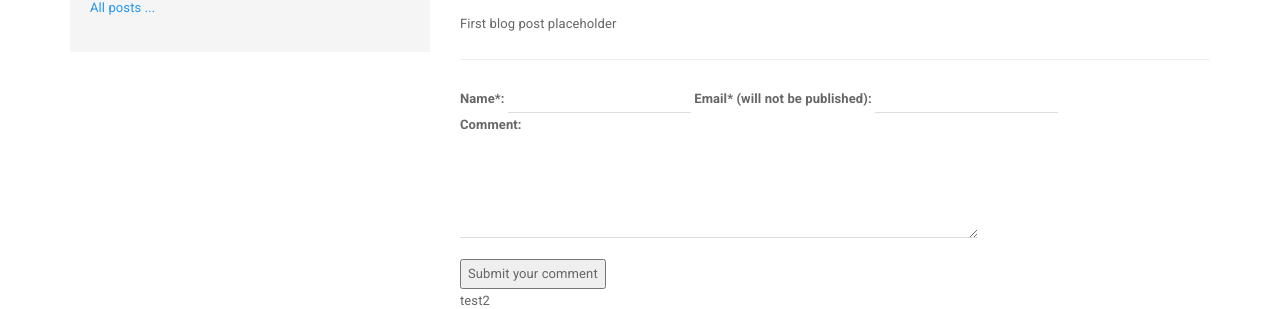
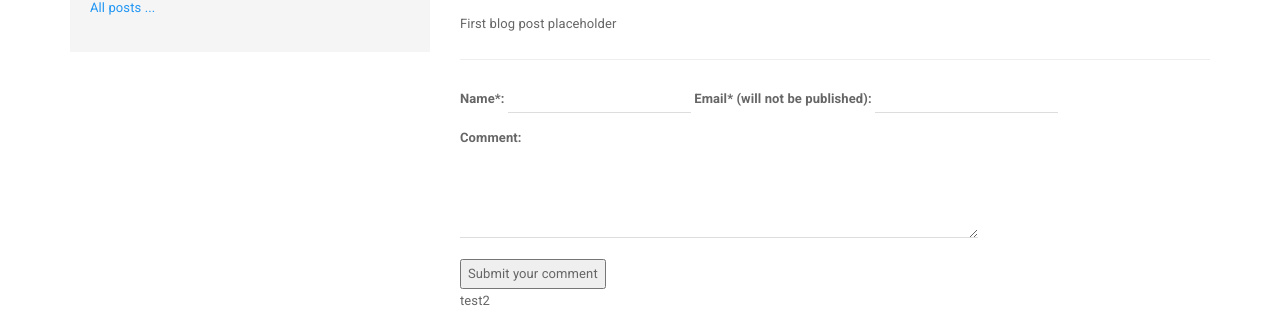
Before and after one commit to danamlewis/Testrepo2, a Jekyll site: the page built from _posts/2017-12-11-hello-world.md, in a window 1280 px wide. Shown: the part 208-517 px from the top of the page. Built offline with Jekyll 4.4.1, drawn with Linux system fonts in a browser that asks for light colours; nearby versions of some CDN libraries.

Commit message:
Update comments-new.html

```diff
--- a/_includes/comments-new.html
+++ b/_includes/comments-new.html
@@ -7,7 +7,8 @@
   <input name="fields[name]" type="text">
   <b>Email* (will not be published):</b>
   <input name="fields[email]" type="email">
-  <p><b>Comment:</b></p>
+  <p></p>
+    <b>Comment:</b>
   <p><textarea name="fields[message]" rows="3" cols="60"></textarea></p>
 
   <button type="submit">Submit your comment</button>
```
